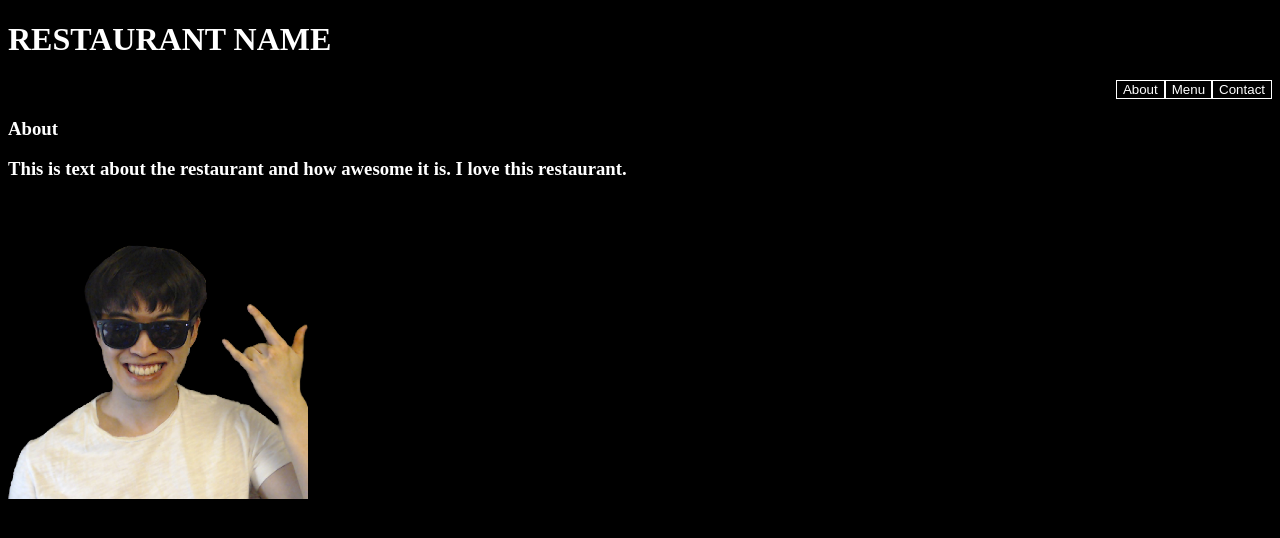
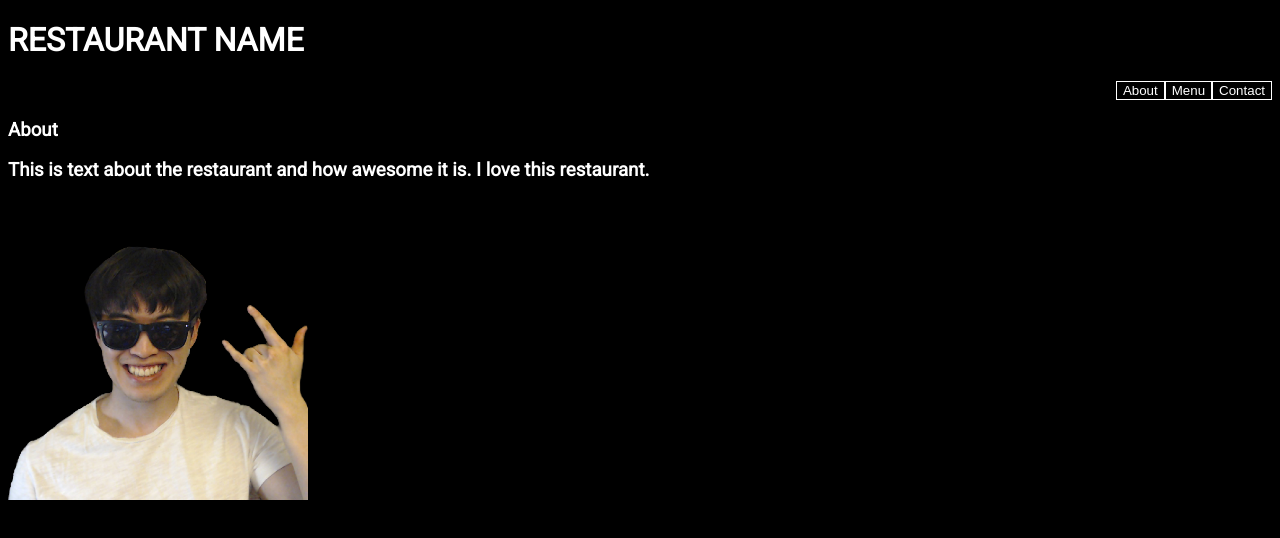
Before and after one commit to bkylee/restaurant-page, a website built with webpack: page dist/index.html in a window 1280 px wide. Built offline with Linux system fonts and the light colour scheme.

Commit message:
Imported font from URL given by Google

```diff
--- a/package.json
+++ b/package.json
@@ -24,6 +24,7 @@
     "file-loader": "^6.2.0",
     "html-webpack-plugin": "^5.5.0",
     "style-loader": "^3.3.1",
+    "url-loader": "^4.1.1",
     "webpack": "^5.74.0",
     "webpack-cli": "^4.10.0",
     "webpack-dev-server": "^4.10.1"
--- a/src/style.css
+++ b/src/style.css
@@ -1,13 +1,14 @@
+@import url('https://fonts.googleapis.com/css2?family=Roboto&display=swap');
+
 @font-face {
-    font-family: 'Roboto-Regular';
-    src: url('./Roboto-Regular.ttf') format('ttf');
-    font-weight: 600;
+    font-family: 'Roboto';
     font-style: normal;
+    font-weight: 400;
+    src: url('https://fonts.googleapis.com/css2?family=Roboto&display=swap');
   }
 
 #content{
     font-size: large;
-    font-family: 'Roboto-Regular';
 }
 
 img{
@@ -18,6 +19,7 @@
 :root{
     background-color: black;
     color: white;
+    font-family: 'Roboto';
 }
 
 button{
--- a/webpack.config.js
+++ b/webpack.config.js
@@ -36,6 +36,6 @@
             test: /\.(woff|woff2|eot|ttf|otf)$/i,
             type: 'asset/resource',
           },
-        ],
-      },
+      ],
+  },
 };
```
Also changed, not shown: dist/fc2b5060f7accec5cf74.ttf (deleted), dist/index.js, src/Roboto-Medium.ttf (added), 1 other file.
